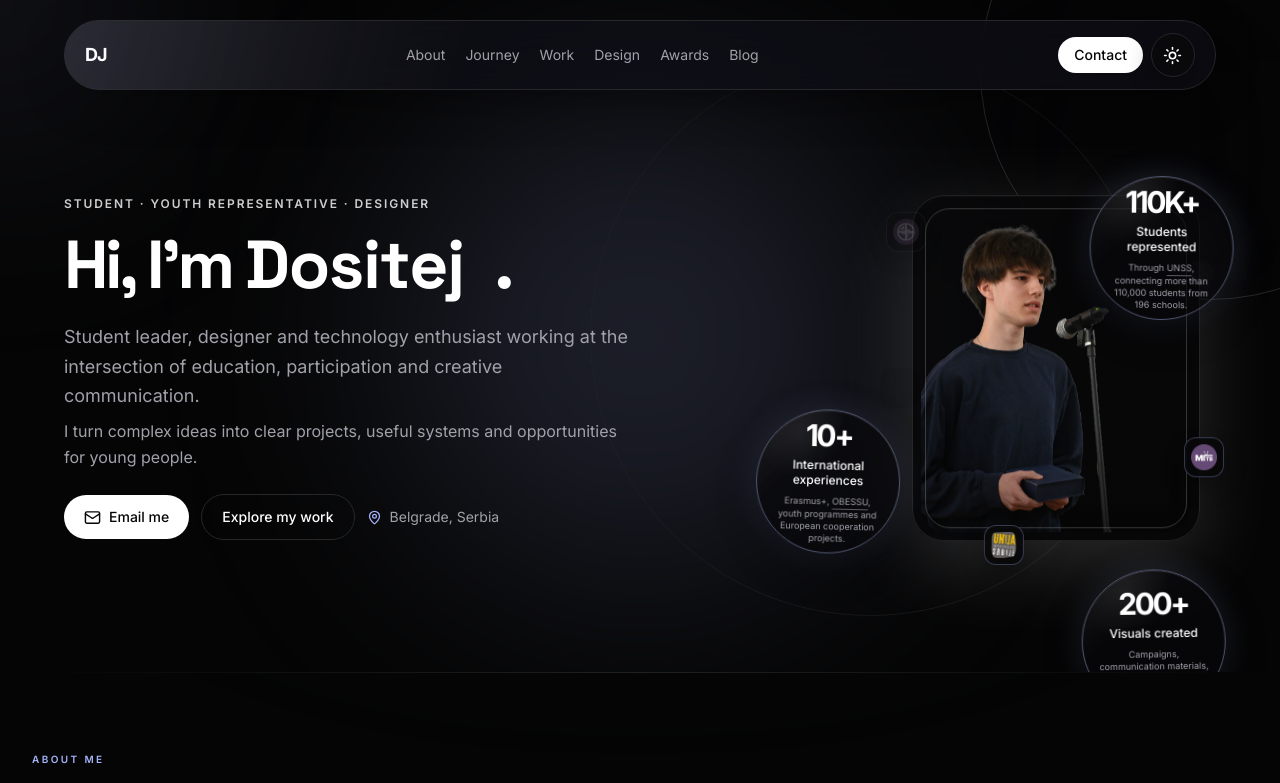
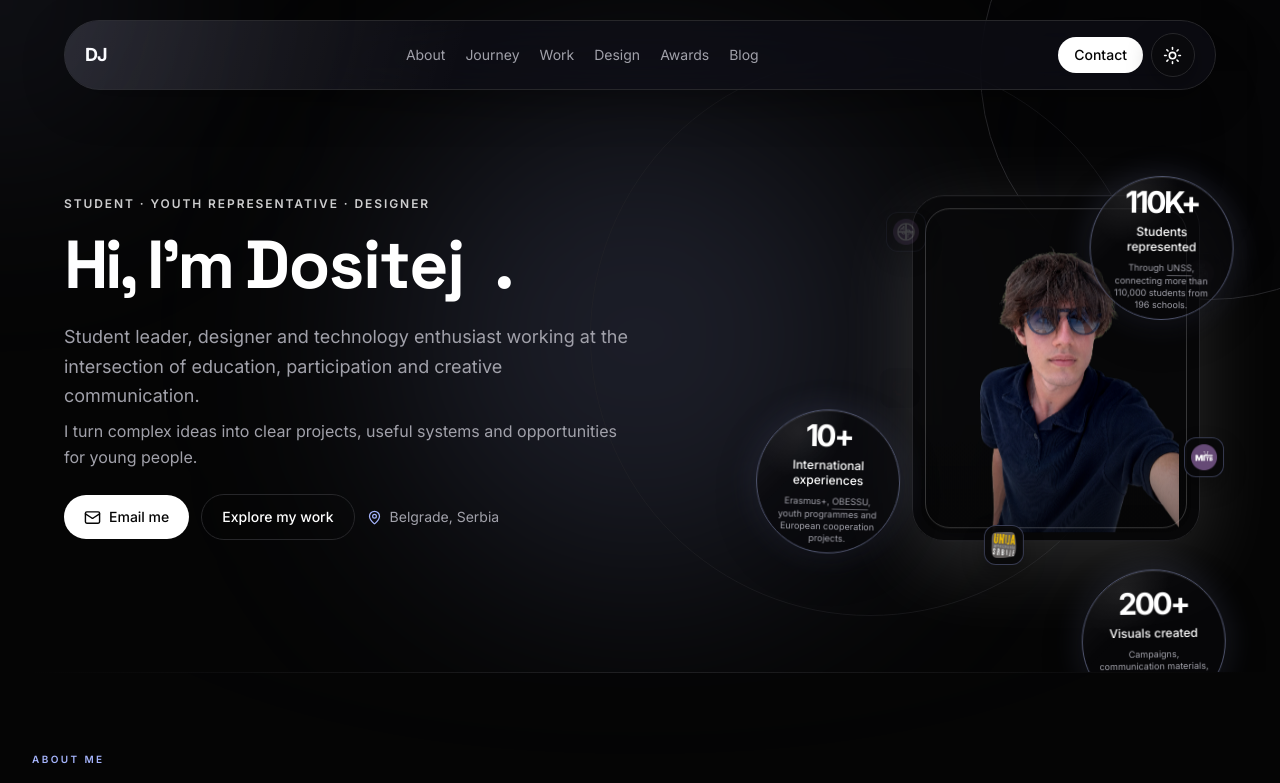
Before and after one commit to dositejjovanovic/portfolio, a Next.js app: page / in a window 1280 px wide. Shown: the top 783 px of the page. Built offline with nearby package versions, Linux system fonts and the light colour scheme.

Commit message:
design: update hero portrait

```diff
--- a/components/Hero.tsx
+++ b/components/Hero.tsx
@@ -109,13 +109,13 @@ export default function Hero({ locale, content }: { locale: Locale; content?: He
           <div className="relative aspect-[5/6] overflow-hidden rounded-[2rem] border border-border bg-card/70 p-2 shadow-[0_24px_80px_color-mix(in_srgb,var(--foreground)_15%,transparent)] backdrop-blur-xl">
             <div className="relative h-full overflow-hidden rounded-[1.55rem]">
               <Image
-                src="/portrait/dositej-speaking.png"
-                alt="Dositej Jovanović speaking at an event"
+                src="/portrait/dositej-portrait-cutout.png"
+                alt="Dositej Jovanović"
                 fill
                 priority
                 unoptimized
                 sizes="(max-width: 1023px) 82vw, (max-width: 1279px) 18rem, 20.5rem"
-                className="object-cover object-[38%_center]"
+                className="object-contain object-center"
               />
               <div className="pointer-events-none absolute inset-x-0 bottom-0 h-1/3 bg-gradient-to-t from-background/45 to-transparent" />
             </div>
```
Also changed, not shown: public/portrait/dositej-portrait-cutout.png (added).
